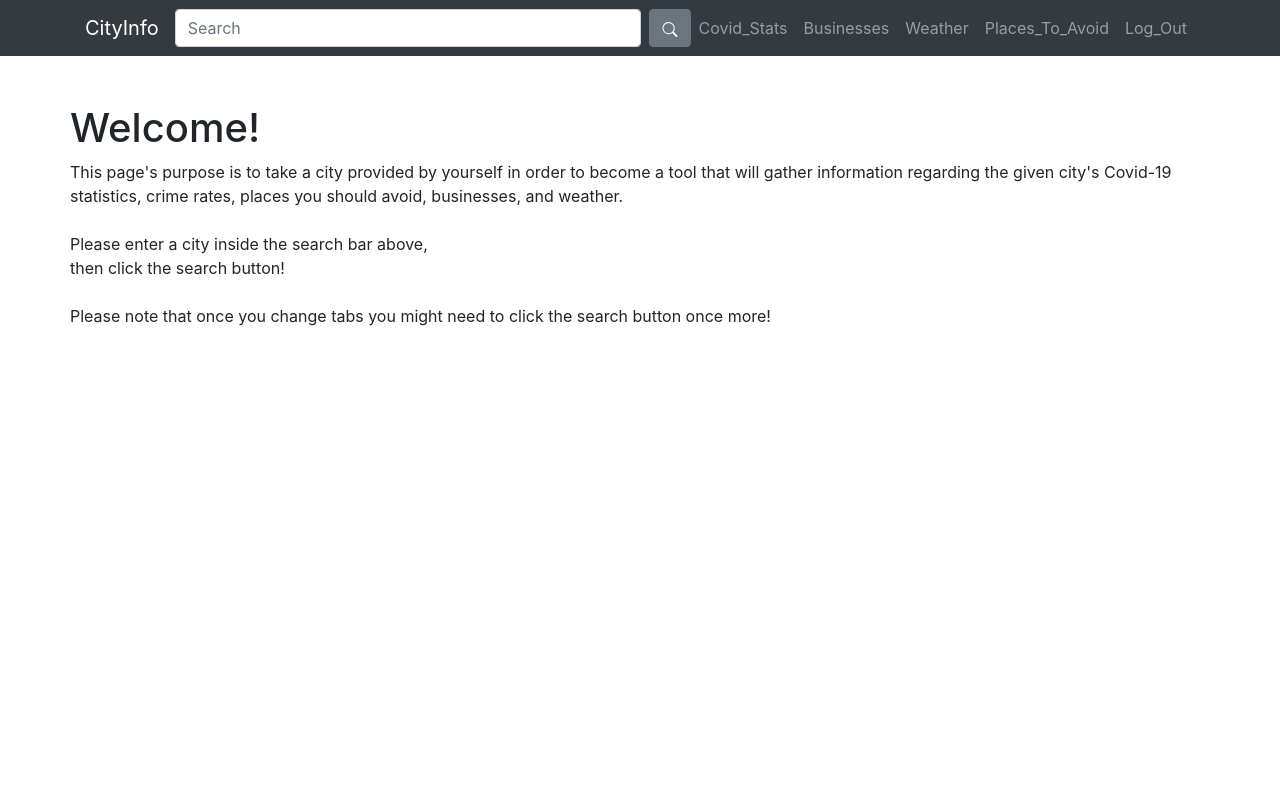
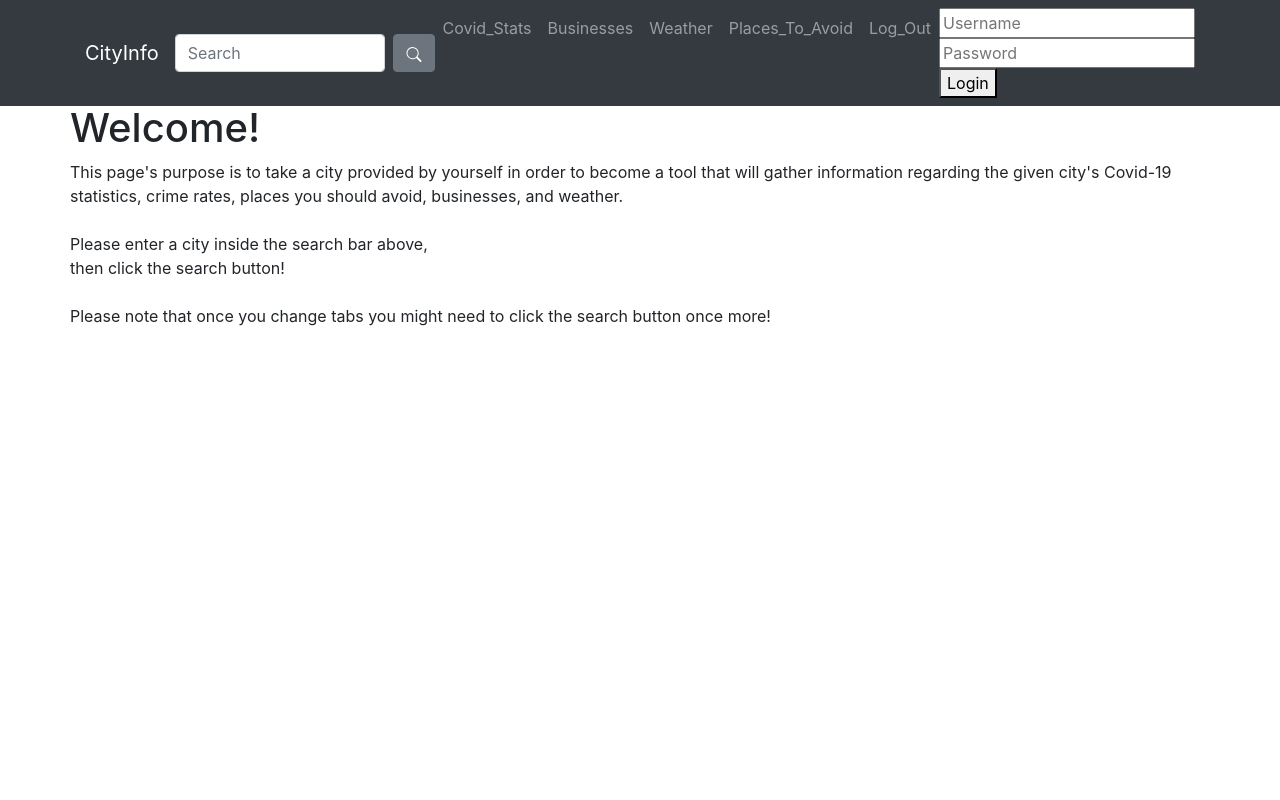
Before and after one commit to cen4010-s21-g17/team-project, a website: page Prototype Home/index.html in a window 1280 px wide. Shown: the top 800 px of the page. Drawn offline with Linux system fonts and the light colour scheme.

Commit message:
added login

```diff
--- a/Prototype Home/index.html
+++ b/Prototype Home/index.html
@@ -47,8 +47,17 @@
             <a class="nav-link js-scroll-trigger" id="avoid-tab" href="#places_to_avoid">Places_To_Avoid</a>
           </li>
           <li class="nav-item">
+
             <a class="nav-link js-scroll-trigger" id="logout" href="#logout">Log_Out</a>
           </li>
+            <div class="login-container">
+    <form action="/action_page.php">
+      <input type="text" placeholder="Username" name="username">
+      <input type="text" placeholder="Password" name="psw">
+      <button type="submit">Login</button>
+    </form>
+
+  </div>
         </ul>
       </div>
     </div>
@@ -70,7 +79,6 @@
           <span class="error-msg hidden" id="error-value-city1"></span>
         </div>
       </div>
-    </div>
     <!-- /.row -->
 
     <!-- Call to Action Well -->
```
